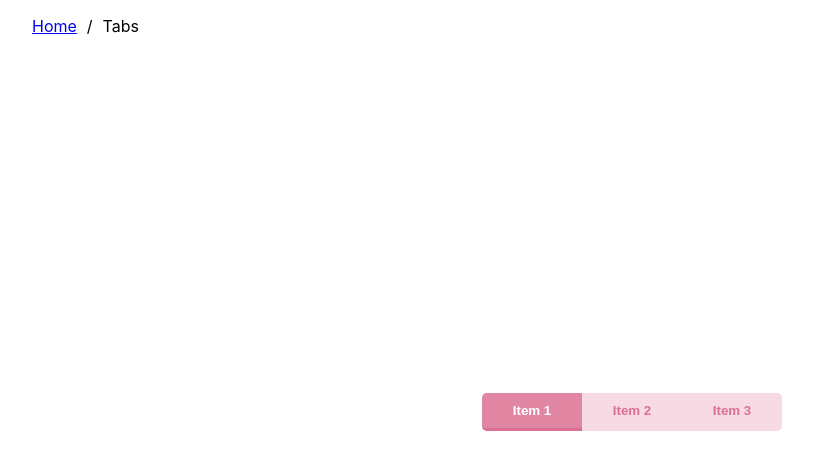
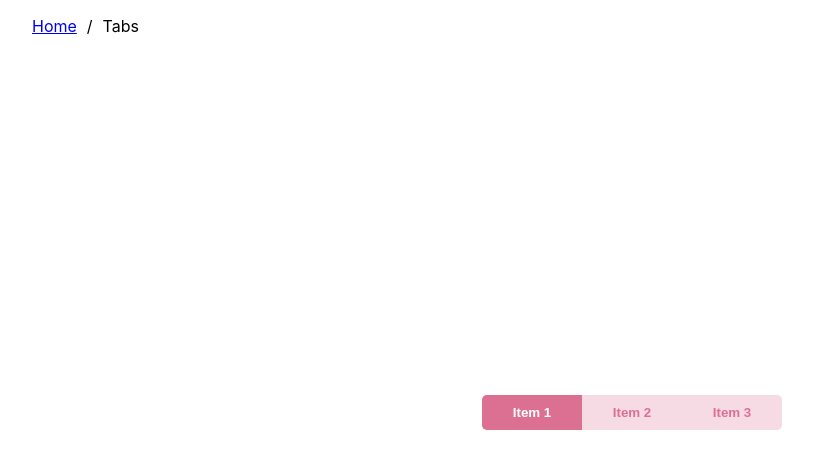
Before and after one commit to Smitt2767/framer-motion, a React (Create React App) app: page /tabs in a window 1280 px wide. Shown: the top 470 px of the page, without its empty margins (8-821 px from the left). Built offline with nearby package versions, Linux system fonts and the light colour scheme.

Commit message:
tab animation

```diff
--- a/src/components/Tabs.js
+++ b/src/components/Tabs.js
@@ -11,20 +11,27 @@ const TabButton = styled.button`
   border: 0;
   padding: 10px 20px;
   font-weight: 600;
+  background-color: transparent;
   ${({ selected, color, theme: { colors } }) => css`
-    background-color: ${selected ? `${colors[color]}cc` : `transparent`};
     color: ${selected ? "#fff" : colors[color]};
   `};
+  z-index: 10;
 `;
 
-const BottomLine = motion(styled.div`
-  border-top: ${({ theme: { colors }, color }) => `3px solid ${colors[color]}`};
-  width: 100%;
-`);
 const ButtonContainer = styled.div`
   display: flex;
   flex-direction: column;
+  position: relative;
 `;
+const ButtonBG = motion(styled.div`
+  position: absolute;
+  left: 0;
+  top: 0;
+  width: 100%;
+  height: 100%;
+  background-color: ${({ theme: { colors }, color }) => `${colors[color]}`};
+  z-index: 5;
+`);
 const TabsContainer = styled.div`
   display: flex;
   border-radius: 5px;
@@ -47,9 +54,7 @@ const Tab = ({ children, value }) => {
         {children}
       </TabButton>
 
-      {selected && (
-        <BottomLine layoutId="underline" selected={selected} color={color} />
-      )}
+      {selected && <ButtonBG layoutId="bg" selected={selected} color={color} />}
     </ButtonContainer>
   );
 };
```
